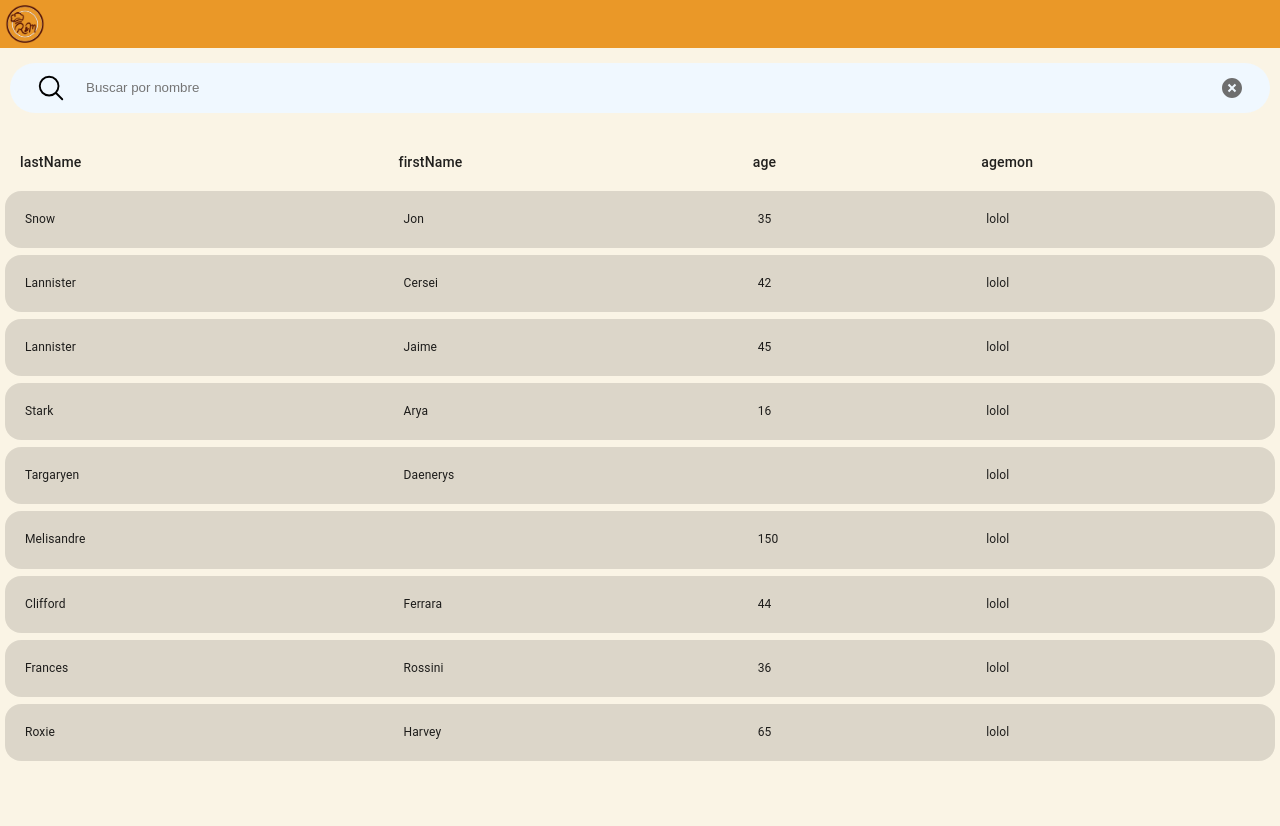
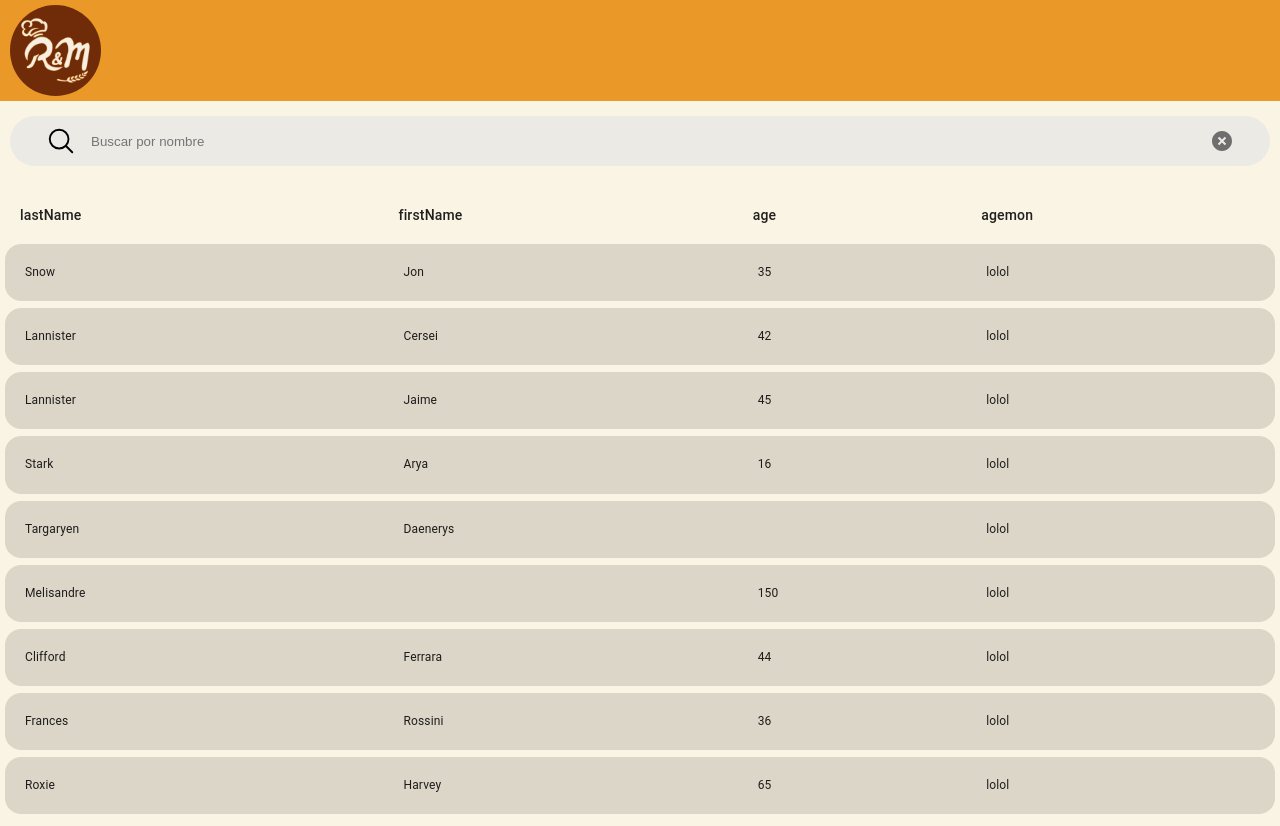
Before and after one commit to Rashord/PanaderiaFront, a React (Vite) app: page / in a window 1280 px wide. Before the commit the page ends 800 px from the top, so only its background shows below. Built offline with nearby package versions, Linux system fonts and the light colour scheme.

Commit message:
Cambio header

```diff
--- a/src/App.jsx
+++ b/src/App.jsx
@@ -1,7 +1,5 @@
 import HeaderApp from './components/header/HeaderApp'
 import InventarioScreenPublic from './components/publicContent/InventarioScreenPublic'
-import TableScreenPublic from './components/publicContent/TableScreenPublic'
-import SearchInput from './components/Search/SearchInput'
 
 function App() {
 
--- a/src/components/Search/CircleCrossIcon.jsx
+++ b/src/components/Search/CircleCrossIcon.jsx
@@ -8,7 +8,7 @@ const CircleCrossIcon = () => {
 
       width="24"
       height="24"
-      style={{ marginInline:'10px', fill: 'rgb(110, 110, 110)' }}
+      style={{ marginRight:'15px', fill: 'rgb(110, 110, 110)' }}
     >
       <path d="M12 2C6.486 2 2 6.486 2 12s4.486 10 10 10 10-4.486 10-10S17.514 2 12 2zm4.207 12.793-1.414 1.414L12 13.414l-2.793 2.793-1.414-1.414L10.586 12 7.793 9.207l1.414-1.414L12 10.586l2.793-2.793 1.414 1.414L13.414 12l2.793 2.793z">
       </path>
--- a/src/components/Search/Search.module.css
+++ b/src/components/Search/Search.module.css
@@ -1,11 +1,9 @@
 .busqueda{
     height: 2rem;
-    border-radius: 20px;
-    border-color: rgb(179, 179, 179);
     border-width: 0px;
     width: 90%;
     padding-block: 20px ;
-    padding-left: 10px;
+    padding-left: 15px;
     background-color: transparent;
     box-sizing: border-box;
 }
@@ -22,7 +20,7 @@
     margin-block: 15px;
     width: 100%;
     border-radius: 30px;
-    background-color: aliceblue;
+    background-color: #eceae5;
 }
 .buttonCross{
     background: transparent;
@@ -37,3 +35,37 @@
 .buttonCross:active{
     scale: 1.3;
 }
+@media only screen and (min-width: 481px) {
+    .logo{
+        display: none;
+    }
+    .avatar{
+        display: none;
+    }
+}
+
+@media only screen and (max-width: 480px)  {
+    .searchContainer{
+        border-radius: 15px;
+    }
+    .headerMov{
+        display: flex;
+        flex-direction: row;
+        align-items: center;
+        padding-block: 5px;
+        padding-left: 10px;
+        background-color: #ea9828;
+    }
+    .logo{
+        height: auto;
+        max-width:50px;
+    }
+    .avatar{
+        display: flex;
+        background-color: #632106;
+        border-radius: 100%;
+        align-items: center;
+        opacity:  80%;
+        padding: 10px;
+    }
+}
--- a/src/components/Search/SearchIcon.jsx
+++ b/src/components/Search/SearchIcon.jsx
@@ -12,7 +12,7 @@ const SearchIcon = () => {
         width='30px'
         height='30px'
         color='#000'
-        style={{marginInline:'10px'}}
+        style={{marginLeft:'15px'}}
         >
         <path
             strokeLinecap="round"
--- a/src/components/Search/SearchInput.jsx
+++ b/src/components/Search/SearchInput.jsx
@@ -16,7 +16,14 @@ const SearchInput = ( {getValue}) => {
   }
 
   return (
-    <div style={{marginInline:'10px',}}>
+    <div className={`${classes.headerMov}`}>
+
+      <div className={`${classes.avatar}`}>
+        <img className={`${classes.logo}`} src='logoS.webp'/>
+      </div>
+
+
+        <div style={{marginInline:'10px'}}>
           <div className={`${classes.searchContainer}`} >
             <SearchIcon/>
             <input
@@ -31,6 +38,7 @@ const SearchInput = ( {getValue}) => {
             </button>
           </div>
       </div>
+    </div>
 
   )
 }
--- a/src/components/header/HeaderApp.jsx
+++ b/src/components/header/HeaderApp.jsx
@@ -1,10 +1,13 @@
 import React from 'react'
+
 import classes from './HeaderApp.module.css'
 
 const HeaderApp = () => {
   return (
     <header className={`${classes.headerApp}`}>
-        <img className={`${classes.logo}`} src='logo.webp'/>
+      <div className={`${classes.avatar}`}>
+        <img className={`${classes.logo}`} src='logo.webp' alt='logo panaderia RyM'/>
+      </div>
     </header>
   )
 }
--- a/src/components/header/HeaderApp.module.css
+++ b/src/components/header/HeaderApp.module.css
@@ -2,9 +2,36 @@
     display: flex;
     width: 100%;
     flex-direction: row;
-    padding: 5px;
+    padding-block: 5px;
     background-color: #ea9828;
 }
 .logo{
-    width: 40px;
+    height: auto;
+    max-width:73px;
 }
+.avatar{
+    color: aliceblue;
+    background-color: #632106;
+    border-radius: 100%;
+    display: flex;
+    align-items: center;
+    padding: 9px;
+    margin-left: 10px;
+    opacity:  90%;
+}
+@media only screen and (max-width: 480px) {
+    .logo{
+        height: auto;
+        max-width:47px;
+        display: none;
+    }
+    .headerApp{
+        padding-bottom: 0;
+        padding-top: 5px;
+        display: none;
+    }
+    .avatar{
+        background-color: #ea9828;
+        display: none;
+    }
+}
```
Also changed, not shown: public/logo.webp, public/logu.webp (deleted). Lines whose indentation alone changed are shown as unchanged.
